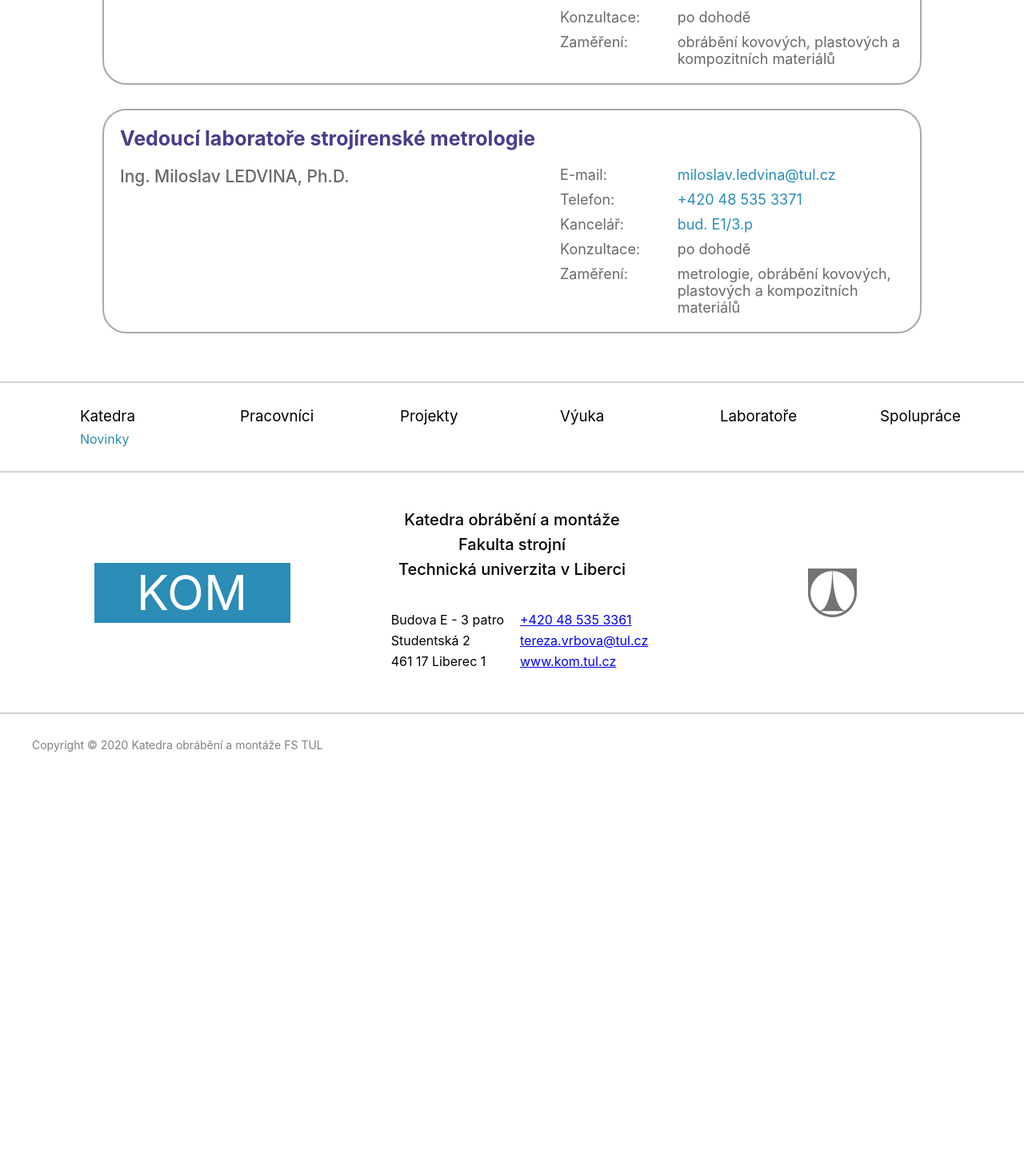
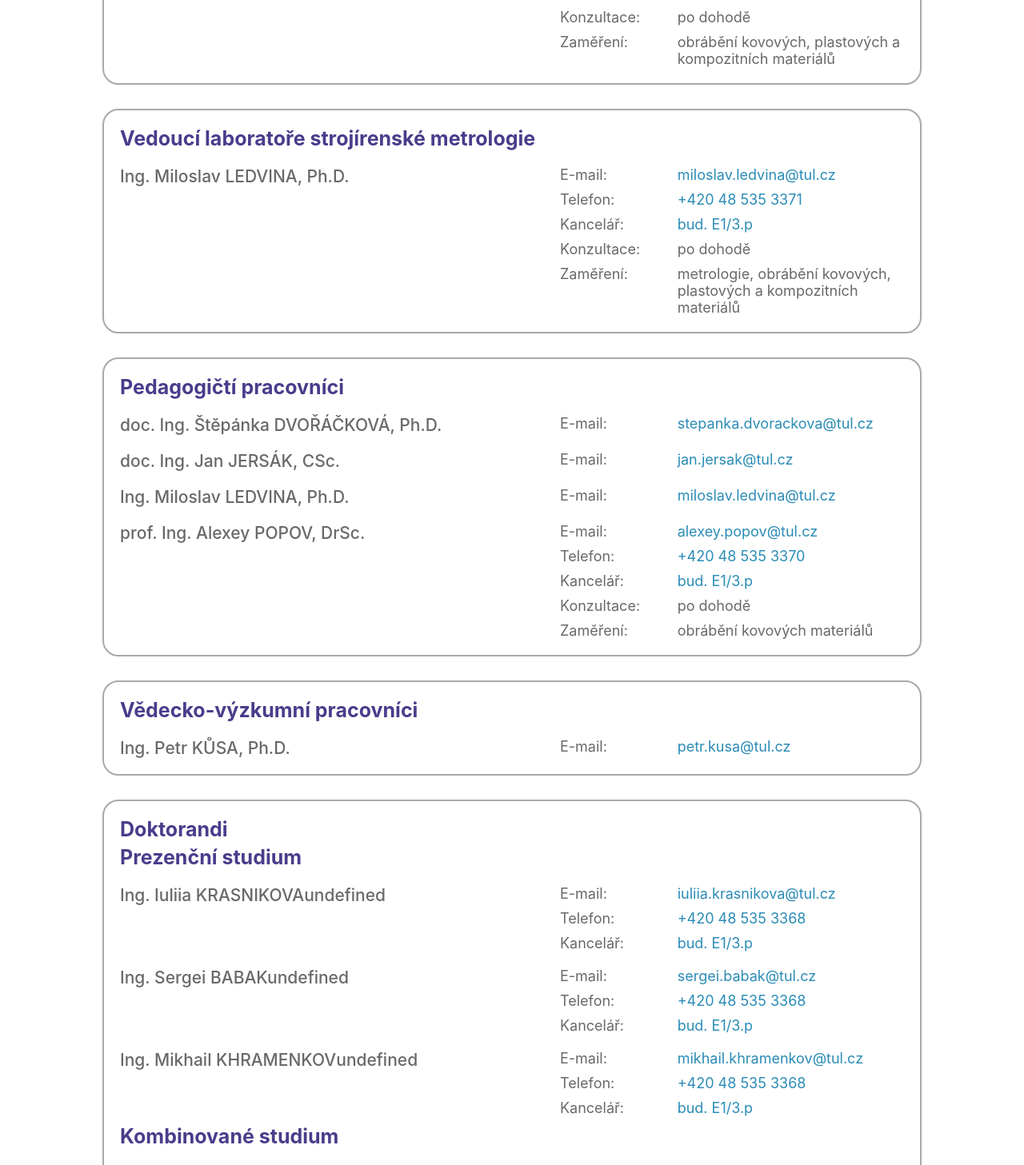
Before and after one commit to aleveha/KOM_TUL, a React (Create React App) app in the folder kom_tul/: page /employees in a window 1280 px wide. Shown: the part 1334-2791 px from the top of the page at 80% size. Before the commit the page ends 2304 px from the top, so only its background shows below. Built offline with nearby package versions, Linux system fonts and the light colour scheme.

Commit message:
edit employees page and start with department page

```diff
--- a/kom_tul/src/CSS/App.css
+++ b/kom_tul/src/CSS/App.css
@@ -14,6 +14,26 @@
   padding: 0 40px;
 }
 
+.linkPar :hover {
+  color: darkslateblue;
+}
+
+.link {
+  text-decoration: none;
+  color: #2B8CB6;
+}
+
+.border {
+  padding: 15px;
+  border: 2px solid darkgrey;
+  border-radius: 20px;
+  margin: 30px 0;
+}
+
+p {
+  margin: 0;
+}
+
 @media (prefers-reduced-motion: no-preference) {
   .App-logo {
     animation: App-logo-spin infinite 20s linear;
--- a/kom_tul/src/CSS/HisrotyWay.css
+++ b/kom_tul/src/CSS/HisrotyWay.css
@@ -1,7 +1,6 @@
 .historyWayContent {
     display: flex;
     justify-content: start;
-    margin-left: 10px;
 }
 
 .pathName {
--- /dev/null
+++ b/kom_tul/src/CSS/PagesCSS/Department.css
@@ -0,0 +1,23 @@
+p, li {
+    color: dimgrey;
+    font-size: 25px;
+}
+
+.department > div , .department > div > p {
+    margin: 30px 0;
+}
+
+.titleMain {
+    font-weight: bold;
+    color: #2B8CB6;
+}
+
+.titleSecond {
+    font-weight: 500;
+    color: darkslateblue;
+}
+
+.mainInfo {
+    width: 45vw;
+    display: flex;
+}
--- a/kom_tul/src/CSS/PagesCSS/Employyes.css
+++ b/kom_tul/src/CSS/PagesCSS/Employyes.css
@@ -11,10 +11,6 @@
 .employeeInfo {
     display: grid;
     grid-template-rows: 1fr auto;
-    margin: 30px 0;
-    padding: 15px;
-    border: 2px solid darkgrey;
-    border-radius: 30px;
 }
 
 .employeePosition p {
@@ -46,15 +42,3 @@
 .contactBlock p {
     font-size: 18px;
 }
-
-.contactLabel {
-}
-
-.employeeInfoLink {
-    text-decoration: none;
-    color: #2B8CB6;
-}
-
-.contactInfo > p :hover {
-    color: darkslateblue;
-}
--- a/kom_tul/src/components/Footer/ContactsLine.tsx
+++ b/kom_tul/src/components/Footer/ContactsLine.tsx
@@ -28,9 +28,9 @@ const ContactsLine = (props: IProps) => {
                         </div>
                     </div>
                     <div className="contacts">
-                        <p><a href="tel:+420485353361">+420 48 535 3361</a></p>
-                        <p><a href="mailto:tereza.vrbova@tul.cz">tereza.vrbova@tul.cz</a></p>
-                        <p><Link to="/home">www.kom.tul.cz</Link></p>
+                        <p className="linkPar"><a className="link" href="tel:+420485353361">+420 48 535 3361</a></p>
+                        <p className="linkPar"><a className="link" href="mailto:tereza.vrbova@tul.cz">tereza.vrbova@tul.cz</a></p>
+                        <p className="linkPar"><Link className="link" to="/home">www.kom.tul.cz</Link></p>
                     </div>
                 </div>
             </div>
--- a/kom_tul/src/components/Footer/WebSiteMap.tsx
+++ b/kom_tul/src/components/Footer/WebSiteMap.tsx
@@ -28,9 +28,9 @@ const WebSiteMap = (props: IProps) => {
                     <div className="tabHeader">
                         <h3>{elem.name}</h3>
                     </div>
-                    <div className="tabContent">
+                    <div className="tabContent linkPar">
                         {elem.children.length !== 0 && elem.children.map(item => (
-                            <Link to={elem.link + item.link} key={elem.children.indexOf(item)} onClick={() => ChangePath()}>{item.name}</Link>
+                            <Link className="link" to={elem.link + item.link} key={elem.children.indexOf(item)} onClick={() => ChangePath()}>{item.name}</Link>
                         ))}
                     </div>
                 </div>)
--- a/kom_tul/src/components/MainContent/Pages/Employees.tsx
+++ b/kom_tul/src/components/MainContent/Pages/Employees.tsx
@@ -246,7 +246,7 @@ const Employees = (props: IProps) => {
         return blockStruct;
     }
 
-    const CreateLinkToInfo = (classNameKey: string, contactInfoValue: string ) => {
+    const CreateLinkToInfo = (classNameKey: string, contactInfoValue: string) => {
         let link: string = '';
         let target: string = '';
         switch (classNameKey) {
@@ -257,23 +257,23 @@ const Employees = (props: IProps) => {
                 link = "mailto:" + contactInfoValue;
                 break;
             case 'place':
-                link = "https://en.mapy.cz/s/jemasahuso";
+                contactInfoValue.includes('L') ? link = "https://en.mapy.cz/s/posaparapu" : link = "https://en.mapy.cz/s/jemasahuso";
                 target = "_blank";
                 break;
 
         }
 
-        return (link ? <p><a className="employeeInfoLink" href={link} target={target}>{contactInfoValue}</a></p> : <p><span>{contactInfoValue}</span></p>)
+        return (link ?
+            <p className="linkPar"><a className="link" href={link} target={target}>{contactInfoValue}</a></p> :
+            <p><span>{contactInfoValue}</span></p>)
     }
 
+    const GetMainInfo = (person: IEmployee, border?: boolean) => {
         return (
-        <div className="employeesContent">
-            {EmployeesObject.mainWorkers.map(person => {
-                return (
-                    <div className="employeeInfo" key={person.name}>
-                        <div className="employeePosition">
+            <div className={border ? "employeeInfo border" : "employeeInfo"} key={person.name}>
+                {person.position && <div className="employeePosition">
                     <p>{person.position}</p>
-                        </div>
+                </div>}
                 <div className="positionInfo">
                     <div className="employeeName">
                         <p>{`${person.status} ${person.name}${person.degree && ', ' + person.degree}`}</p>
@@ -284,7 +284,42 @@ const Employees = (props: IProps) => {
                 </div>
             </div>
         )
-            })}
+    }
+
+    return (
+        <div className="employeesContent">
+            <div className="mainWorkers">
+                {EmployeesObject.mainWorkers.map(person => GetMainInfo(person, true))}
+            </div>
+            <div className="teachingStaff border">
+                <div className="employeePosition">
+                    <p><span>{EmployeesObject.teachingStaff.label}</span></p>
+                </div>
+                {EmployeesObject.teachingStaff.staff.map(person => GetMainInfo(person))}
+            </div>
+            <div className="researchers border">
+                <div className="employeePosition">
+                    <p><span>{EmployeesObject.researchers.label}</span></p>
+                </div>
+                {EmployeesObject.researchers.staff.map(person => GetMainInfo(person))}
+            </div>
+            <div className="PhD border">
+                <div className="employeePosition">
+                    <p><span>{EmployeesObject.PhD.label}</span></p>
+                </div>
+                <div className="fullTimeStudy">
+                    <div className="employeePosition">
+                        <p><span>{EmployeesObject.PhD.fullTimeStudy.label}</span></p>
+                    </div>
+                    {EmployeesObject.PhD.fullTimeStudy.staff.map(person => GetMainInfo(person))}
+                </div>
+                <div className="combinedStudy">
+                    <div className="employeePosition">
+                        <p><span>{EmployeesObject.PhD.combinedStudy.label}</span></p>
+                    </div>
+                    {EmployeesObject.PhD.combinedStudy.staff.map(person => GetMainInfo(person))}
+                </div>
+            </div>
         </div>
     );
 };
```
Also changed, not shown: kom_tul/src/components/MainContent/Pages/Department.tsx (+130 -14 lines). Lines whose indentation alone changed are shown as unchanged.
